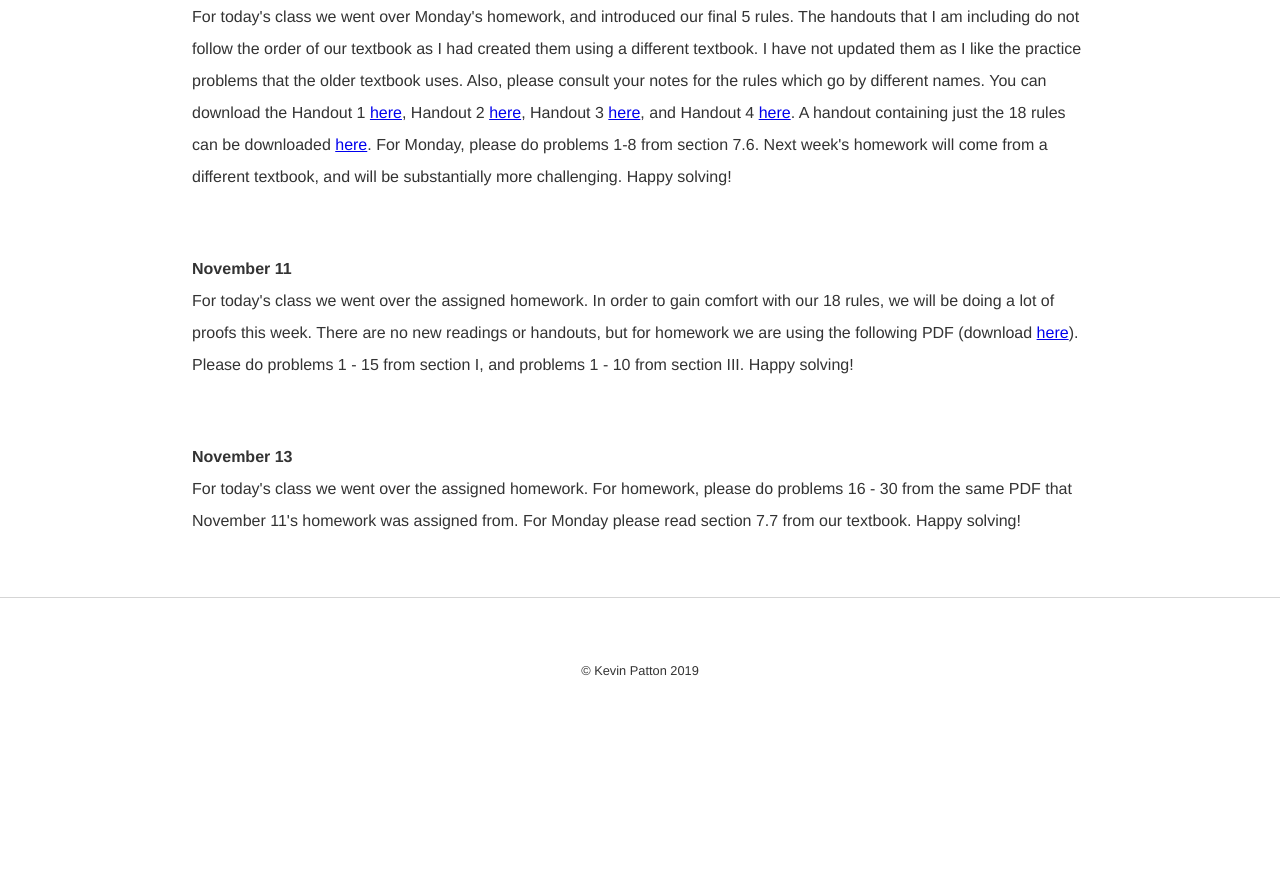
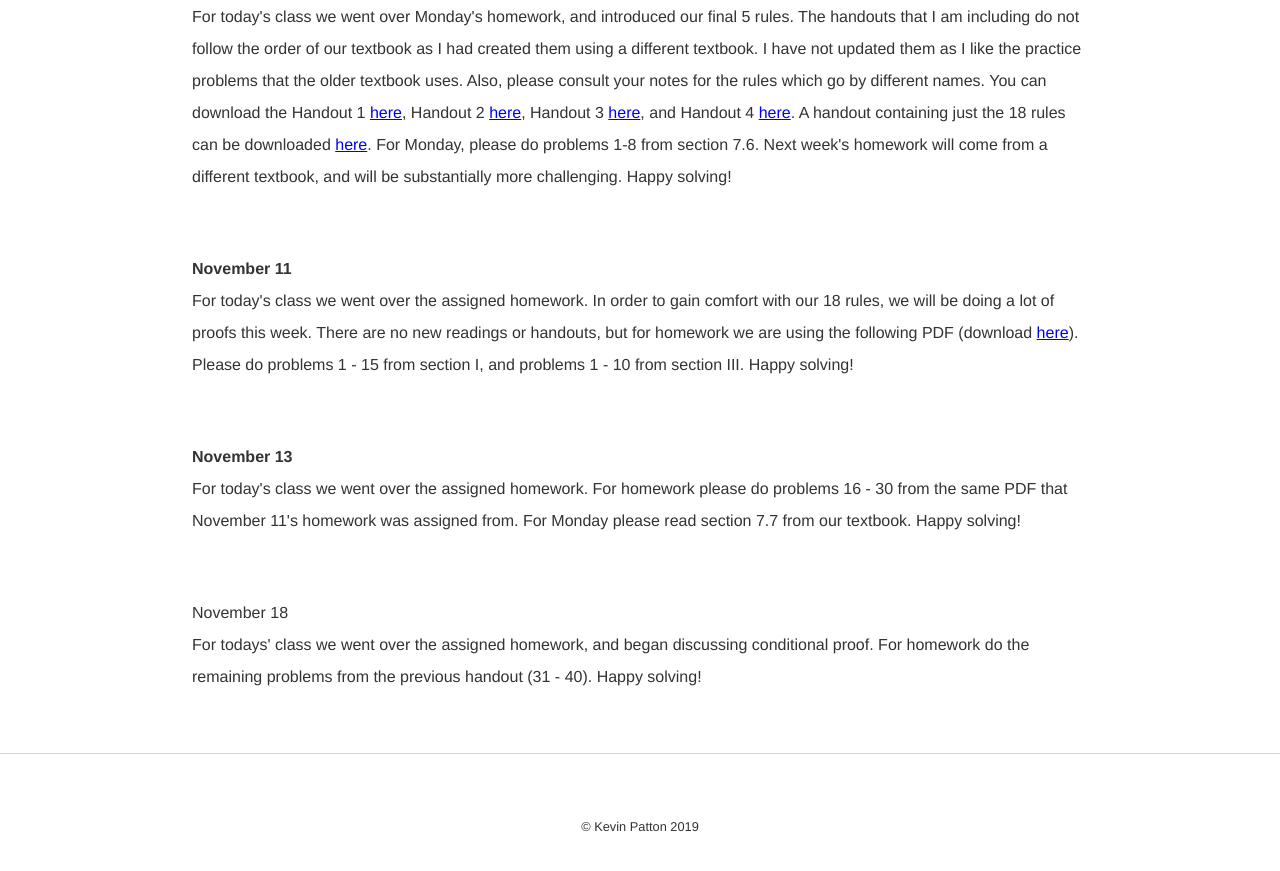
Before and after one commit to kevinjpatton/kevinjpatton.github.io, a Jekyll site: the page built from teaching/phil_1210/index.html, in a window 1280 px wide and 900 px high, scrolled down 4468 px. Shown: the top 871 px of the window. Built offline with Jekyll 4.4.1, drawn with Linux system fonts in a browser that asks for light colours; Markdown is read by kramdown in place of the engine named in the settings; before the commit the page ends 5212 px from its top, so only the background shows below that.

Commit message:
Update index.html

```diff
--- a/teaching/phil_1210/index.html
+++ b/teaching/phil_1210/index.html
@@ -49,4 +49,6 @@ For today's class we went over Monday's homework, and introduced our final 5 rul
 <p><b>November 11</b><br>
 For today's class we went over the assigned homework.  In order to gain comfort with our 18 rules, we will be doing a lot of proofs this week.  There are no new readings or handouts, but for homework we are using the following PDF (download <a href="/teaching/phil_1210/18RulesPractice.pdf" target="_blank">here</a>).  Please do problems 1 - 15 from section I, and problems 1 - 10 from section III.  Happy solving!</p>
 <p><b>November 13</b><br>
-For today's class we went over the assigned homework.  For homework, please do problems 16 - 30 from the same PDF that November 11's homework was assigned from.  For Monday please read section 7.7 from our textbook.  Happy solving!</p>
+For today's class we went over the assigned homework.  For homework please do problems 16 - 30 from the same PDF that November 11's homework was assigned from.  For Monday please read section 7.7 from our textbook.  Happy solving!</p>
+<p><n>November 18</b><br>
+For todays' class we went over the assigned homework, and began discussing conditional proof.  For homework do the remaining problems from the previous handout (31 - 40).  Happy solving!</p>
```
